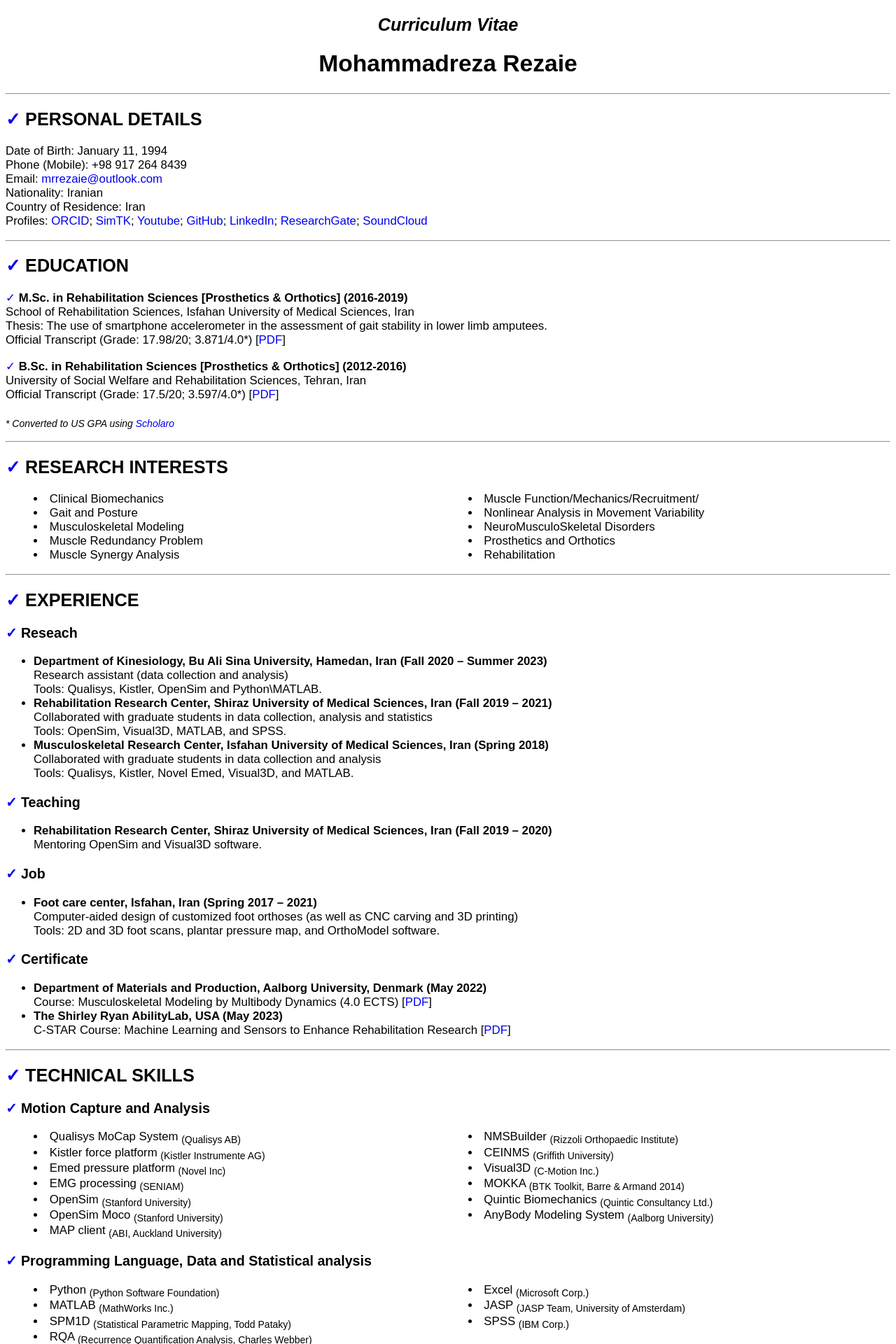
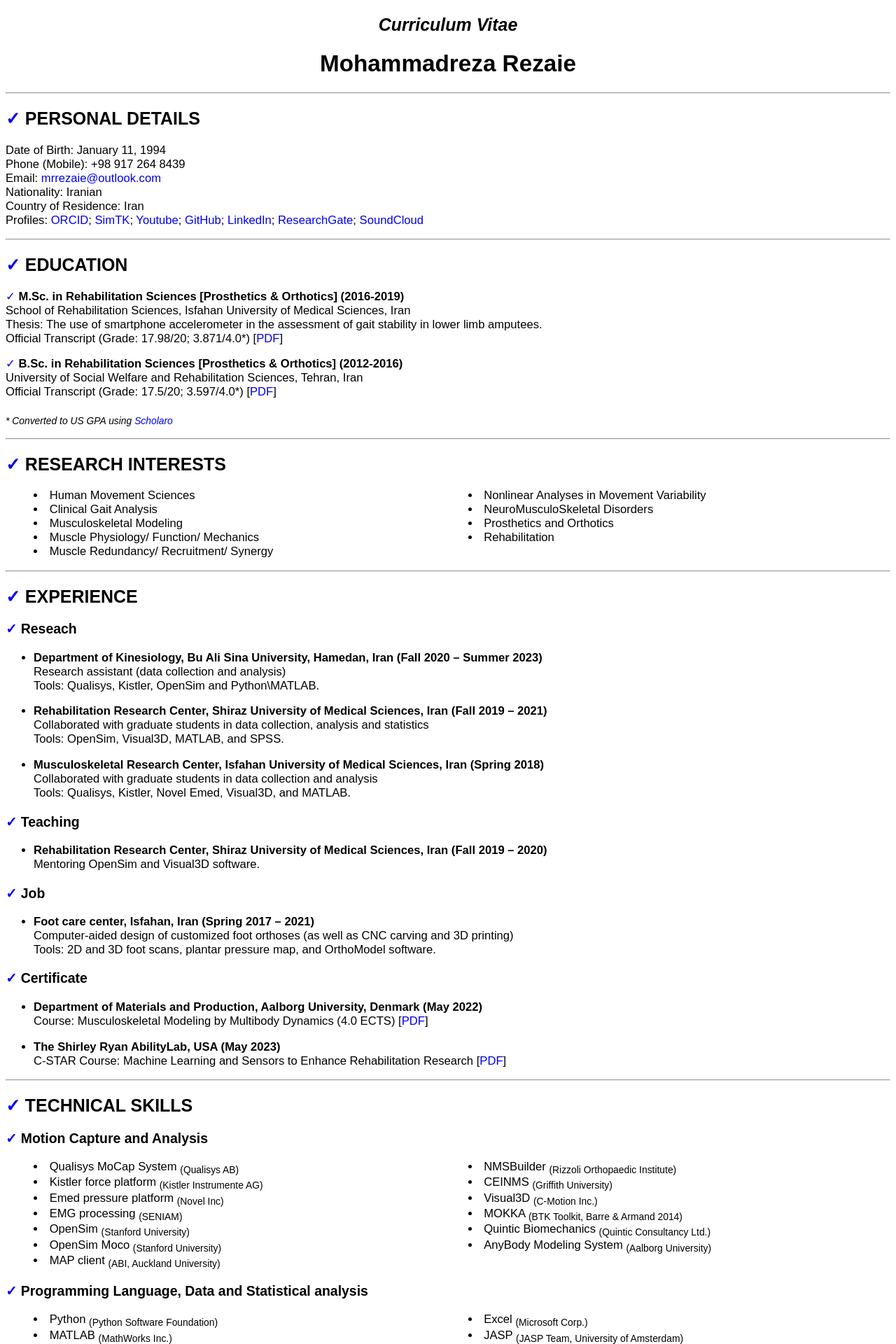
Before and after one commit to mrrezaie/mrrezaie.github.io, a Jekyll site: the page cv.html, which Jekyll copies as it is, in a window 1280 px wide. Shown: the top 1920 px of the page at 70% size. Built offline with Jekyll 4.4.1, drawn with Linux system fonts in a browser that asks for light colours; some of the changed text lies outside the part shown.

Commit message:
Update cv.html

```diff
--- a/cv.html
+++ b/cv.html
@@ -5,7 +5,7 @@
 			<link rel="icon" type="image/x-png" href="\about\files\cv.png">
 			<meta name="Author" content="Mohammadreza Rezaie" />
 			<style  type="text/css">
-				body {font-family:sans-serif; font-size:105%;}
+				body {font-family:sans-serif; font-size:104%;}
 				#double {
 					list-style-type: disc;
 					-webkit-columns: 2;
@@ -57,13 +57,12 @@
 
 <h2 id="research-interests"> <a href="#research-interests">&#10003</a> <b>RESEARCH INTERESTS</b> </h2>
 <ul id='double'>
-	<li>Clinical Biomechanics</li>
-	<li>Gait and Posture</li>
+	<li>Human Movement Sciences</li>
+	<li>Clinical Gait Analysis</li>
 	<li>Musculoskeletal Modeling</li>
-	<li>Muscle Redundancy Problem</li>
-	<li>Muscle Synergy Analysis</li>
-	<li>Muscle Function/Mechanics/Recruitment/</li>
-	<li>Nonlinear Analysis in Movement Variability</li>
+	<li>Muscle Physiology/ Function/ Mechanics</li>
+	<li>Muscle Redundancy/ Recruitment/ Synergy</li>
+	<li>Nonlinear Analyses in Movement Variability</li>
 	<li>NeuroMusculoSkeletal Disorders</li>
 	<li>Prosthetics and Orthotics</li>
 	<li>Rehabilitation</li> </ul>
@@ -76,11 +75,11 @@
 <h3 id="experience#research"> <a href="#experience#research">&#10003</a> <b>Reseach</b> </h3>
 <ul><li> <b>Department of Kinesiology, Bu Ali Sina University, Hamedan, Iran (Fall 2020 – Summer 2023) </b>
 		<br>Research assistant (data collection and analysis)
-		<br>Tools: Qualisys, Kistler, OpenSim and Python\MATLAB.</li>
-	<li> <b>Rehabilitation Research Center, Shiraz University of Medical Sciences, Iran (Fall 2019 – 2021) </b>
+		<br>Tools: Qualisys, Kistler, OpenSim and Python\MATLAB.</li> </ul>
+<ul><li> <b>Rehabilitation Research Center, Shiraz University of Medical Sciences, Iran (Fall 2019 – 2021) </b>
 		<br>Collaborated with graduate students in data collection, analysis and statistics
-		<br>Tools: OpenSim, Visual3D, MATLAB, and SPSS.</li>
-	<li> <b>Musculoskeletal Research Center, Isfahan University of Medical Sciences, Iran (Spring 2018) </b>
+		<br>Tools: OpenSim, Visual3D, MATLAB, and SPSS.</li> </ul>
+<ul><li> <b>Musculoskeletal Research Center, Isfahan University of Medical Sciences, Iran (Spring 2018) </b>
 		<br>Collaborated with graduate students in data collection and analysis
 		<br>Tools: Qualisys, Kistler, Novel Emed, Visual3D, and MATLAB.</li> </ul>
 
@@ -95,8 +94,8 @@
 
 <h3 id="experience#certificate"> <a href="#experience#certificate">&#10003</a> <b>Certificate</b> </h3>
 <ul><li> <b>Department of Materials and Production, Aalborg University, Denmark (May 2022)</b>
-		<br>Course: Musculoskeletal Modeling by Multibody Dynamics (4.0 ECTS) [<a href="about/files/AU_Musculoskeletal_Modeling_Multibody_Dynamics.pdf" target="_blank" rel="noopener noreferrer">PDF</a>] </li>
-	<li> <b>The Shirley Ryan AbilityLab, USA (May 2023)</b>
+		<br>Course: Musculoskeletal Modeling by Multibody Dynamics (4.0 ECTS) [<a href="about/files/AU_Musculoskeletal_Modeling_Multibody_Dynamics.pdf" target="_blank" rel="noopener noreferrer">PDF</a>] </li> </ul>
+<ul><li> <b>The Shirley Ryan AbilityLab, USA (May 2023)</b>
 		<br>C-STAR Course: Machine Learning and Sensors to Enhance Rehabilitation Research [<a href="about/files/CSTAR_ML_May_2023.pdf" target="_blank" rel="noopener noreferrer">PDF</a>] </li> </ul>
 <hr>
 
@@ -167,14 +166,27 @@
 
 
 
-<h2 id="sample_scripts"> <a href="#sample_scripts">&#10003</a> <b>SAMPLE SCRIPTS</b> </h2>
+<h2 id="projects"> <a href="#projects">&#10003</a> <b>Sample Projects</b> </h2>
 <!-- <p> <b>Rezaie, M.</b> (2022). Fitting Sphere or Cylinder into meshes [<a href="https://github.com/mrrezaie/fitSphereCylinder" target="_blank" rel="noopener noreferrer">Link</a>]</p> -->
-<p> <b>Rezaie, M.</b> (2023). Muscle Parameters Optimization [<a href="https://github.com/mrrezaie/muscleOptimizer" target="_blank" rel="noopener noreferrer">Link</a>]</p>
-<p> <b>Rezaie, M.</b> (2022). Custom Static Optimization [<a href="https://github.com/mrrezaie/CustomStaticOptimization" target="_blank" rel="noopener noreferrer">Link</a>]</p>
-<p> <b>Rezaie, M.</b> (2022). OpenSim Workflow in Qualisys Track Manager Project Automation Framework [<a href="https://github.com/mrrezaie/Qualisys_OpenSim" target="_blank" rel="noopener noreferrer">Link</a>]</p>
-<p> <b>Rezaie, M.</b> (2021). Non-linear tools; Max Lyapunov Exponent [<a href="https://gist.github.com/mrrezaie/98f93a8a3209ec9ad10062aec283a40f" target="_blank" rel="noopener noreferrer">Link</a>], (cross) Recurrence Quantification Analysis [<a href="https://gist.github.com/mrrezaie/f10f26e9a815a892d2235212084046dc" target="_blank" rel="noopener noreferrer">Link</a>], (cross) Sample Entropy [<a href="https://gist.github.com/mrrezaie/00296b8a1131eb41c1cf425c0f6ce048" target="_blank" rel="noopener noreferrer">Link</a>]</p>
+
+<h3 id="projects#scripts"> <a href="#projects#scripts">&#10003</a> <b>Scripts</b> </h3>
+<ul id='double'>
+	<li>Muscle Parameters Optimization [<a href="https://github.com/mrrezaie/muscleOptimizer" target="_blank" rel="noopener noreferrer">Link</a>]</li>
+	<li>Custom Static Optimization [<a href="https://github.com/mrrezaie/CustomStaticOptimization" target="_blank" rel="noopener noreferrer">Link</a>]</li>
+	<li>OpenSim Workflow in QTM PAF [<a href="https://github.com/mrrezaie/Qualisys_OpenSim" target="_blank" rel="noopener noreferrer">Link</a>]</li>
+	<li>GRF Moment and Moment Arm [<a href="https://github.com/mrrezaie/GRFmomentArm" target="_blank" rel="noopener noreferrer">Link</a>]</li>
+	<li>Max Lyapunov Exponent [<a href="https://gist.github.com/mrrezaie/98f93a8a3209ec9ad10062aec283a40f" target="_blank" rel="noopener noreferrer">Link</a>]</li>
+	<li>(cross) Recurrence Quantification Analysis [<a href="https://gist.github.com/mrrezaie/f10f26e9a815a892d2235212084046dc" target="_blank" rel="noopener noreferrer">Link</a>]</li>
+	<li>(cross) Sample Entropy [<a href="https://gist.github.com/mrrezaie/00296b8a1131eb41c1cf425c0f6ce048" target="_blank" rel="noopener noreferrer">Link</a>]</li>
+</ul>
+
+<h3 id="projects#contributions"> <a href="#projects#contributions">&#10003</a> <b>Contributions</b> </h3>
+<ul id='double'>
+	<li>SPM1D [<a href="https://github.com/0todd0000/spm1d" target="_blank" rel="noopener noreferrer">Link</a>]</li>
+	<li>NONANLibrary [<a href="https://github.com/Nonlinear-Analysis-Core/NONANLibrary" target="_blank" rel="noopener noreferrer">Link</a>]</li>
+	<li>MuscleParamOptimizer [<a href="https://github.com/modenaxe/MuscleParamOptimizer" target="_blank" rel="noopener noreferrer">Link</a>]</li>
+</ul>
 <hr>
-
 
 
 <h2 id="references"> <a href="#references">&#10003</a> <b>REFERENCES</b> </h2>
@@ -192,7 +204,7 @@
 	<br>Email: <a href="mailto:haghighat_fa@yahoo.com" target="_blank" rel="noopener noreferrer">haghighat_fa@yahoo.com</a> </p>
 <hr>
 
-<p> <i>Last modified: <script>document.write(new Date(document.lastModified))</script></i> </p>
+<p> <i><sub>Last modified: <script>document.write(new Date(document.lastModified))</script></sub></i> </p>
 
 </body>
 </html>
```
